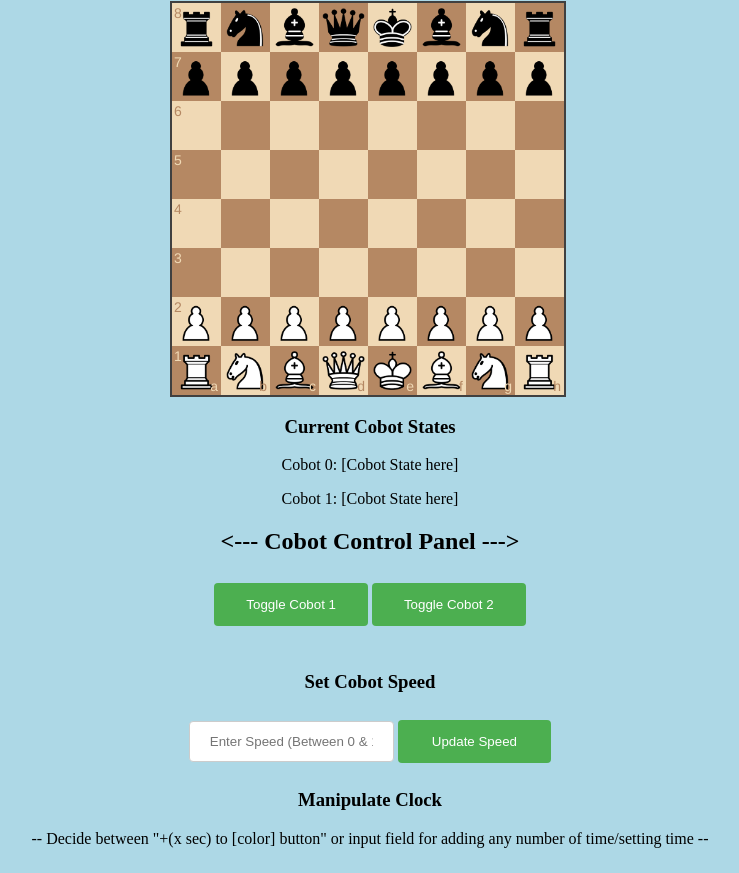
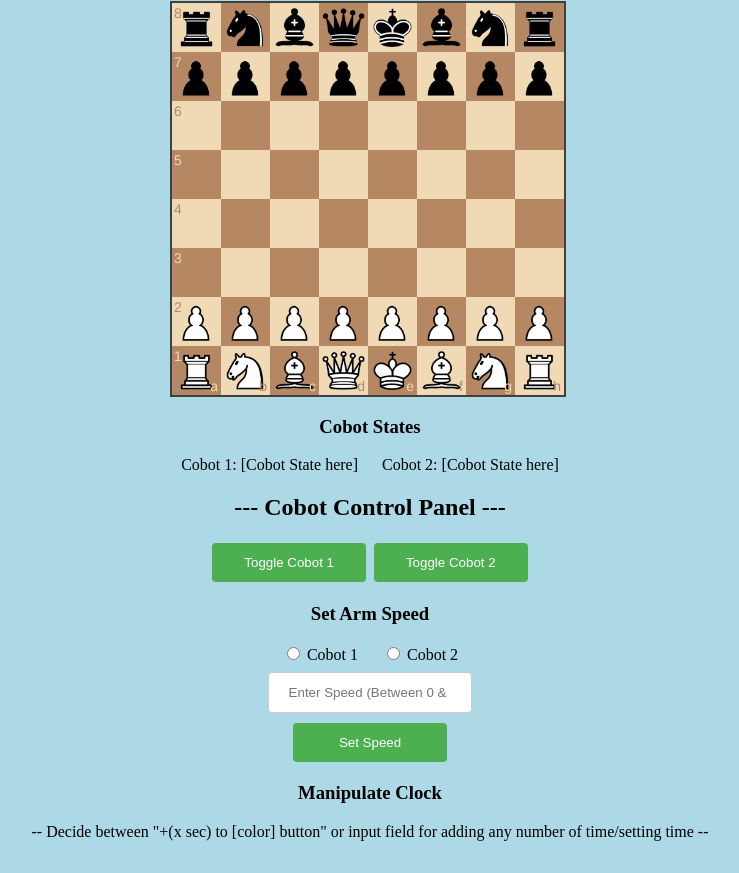
Before and after one commit to JRodriguez2134/CoBot-Dashboard, a plain HTML site: page index.html in a window 1280 px wide. Shown: the part 79-952 px from the top of the page, without its empty margins (270-1009 px from the left). Drawn offline with nearby package versions, Linux system fonts and the light colour scheme.

Commit message:
Began JSON Implementation

```diff
--- a/index.html
+++ b/index.html
@@ -18,24 +18,32 @@
 		</div>
 
 		<div id="cobotState">
-			<h3>Current Cobot States</h3>
-			<p>Cobot 0: <span id="state0">[Cobot State here]</span></p>
-			<p>Cobot 1: <span id="state1">[Cobot State here]</span></p>
+			<h3>Cobot States</h3>
+			<span>Cobot 1: <span id="state1">[Cobot State here]</span></span>
+			&emsp;
+			<span>Cobot 2: <span id="state2">[Cobot State here]</span></span>
 		</div>
 
 		<!-- Begin Control Panel Area -->
 		<div id="controlPanel">
-			<h2> <--- Cobot Control Panel ---> </h2>
+			<h2> --- Cobot Control Panel --- </h2>
 			<!-- Cobot Toggling -->
-			<input type="button" value="Toggle Cobot 1" onclick="alert('Toggling bot 1')">
-			<input type="button" value="Toggle Cobot 2" onclick="alert('Toggling bot 2')">
-			<br/><br/>
+			<input type="button" value="Toggle Cobot 1" onclick="toggleBot(1)">
+			<input type="button" value="Toggle Cobot 2" onclick="toggleBot(2)">
+			<br/>
 
 			<!-- Set Speed -->
-			<h3>Set Cobot Speed</h3>
+			<h3>Set Arm Speed</h3>
 			<form name="setSpeed" method="GET">
-				<input type="text" name="speed" id="speed" placeholder="Enter Speed (Between 0 & 1)">
-				<input type="button" name="button" id ="speedButton" value="Update Speed" onclick="updateSpeed(this.form)">
+				<input type="radio" id="cobot1" name="botSelect" value="1">
+  				<label for="cobot1">Cobot 1</label>
+				&emsp;
+				<input type="radio" id="cobot2" name="botSelect" value="2">
+  				<label for="cobot2">Cobot 2</label><br>
+
+				<input type="text" name="speed" placeholder="Enter Speed (Between 0 & 1)">
+				<br/>
+				<input type="button" name="button" id ="speedButton" value="Set Speed" onclick="updateSpeed(this.form)">
 			</form>
 
 			<h3>Manipulate Clock</h3>
@@ -45,6 +53,7 @@
 		</div>
 		<!-- End Control Panel -->
 		<br/>
+
 		<!-- Begin Test area -->
 		<h2>--------- Testing Area: to be removed ---------</h2>
 		<h3>Test board position updating...</h3>
@@ -62,8 +71,8 @@
 		<div style="text-align: left;">
 			<h4>To-Do List:</h4>
 			<ul>
-				<li>Three.js - for pointcloud</li>
-				<li>Add necessary formatting/style	</li>
+				<li>Implement Json function</li>
+				<li>Add necessary formatting/style</li>
 			</ul>
 		</div>
 
@@ -83,15 +92,32 @@
 				console.log(e.data);
 			});
 
+			function toggleBot(id){
+				if (id == 1){
+					alert("Toggling Bot 1");
+				}
+				else if (id == 2){
+					alert("Toggling Bot 2");
+				}
+			}
+
 			function updateSpeed(form){
-				let speed = form.speed.value;
-				if (speed > 1 || speed < 0 || isNaN(speed)){
-					alert('Invalid Speed entered, must be a number between 0 and 1');
+				let botSpeed = form.speed.value;
+				let botSelect = form.botSelect.value;
+				if (botSpeed > 1 || botSpeed < 0 || isNaN(botSpeed) || botSpeed == ""){
+					//Ensure valid speed input
+					alert('Invalid value for speed entered.\nValue must be a number between 0 and 1');
+				}
+				else if (botSelect != "1" && botSelect != "2"){
+					//Check for cobot selection
+					alert("No cobot selected.\nPlease try again.")
 				}
 				else{
-					msg = "Setting speed to " + speed;
-					ws.send(msg);
-					alert(msg);
+					const set_max_speed = {cobot_id: botSelect, speed: botSpeed};
+					const myJson = JSON.stringify(set_max_speed);
+					alert(myJson);
+					//ws.send(msg);
+
 				}
 				form.speed.value = "";
 			}
--- a/style/dashboardStyle.css
+++ b/style/dashboardStyle.css
@@ -24,8 +24,8 @@ input[type=button] {
   width: 15%;
   background-color: #4CAF50;
   color: white;
-  padding: 14px 20px;
-  margin: 8px 0;
+  padding: 12px 20px;
+  margin: 2px;
   border: none;
   border-radius: 4px;
   cursor: pointer;
```
Also changed, not shown: 4 other files.
